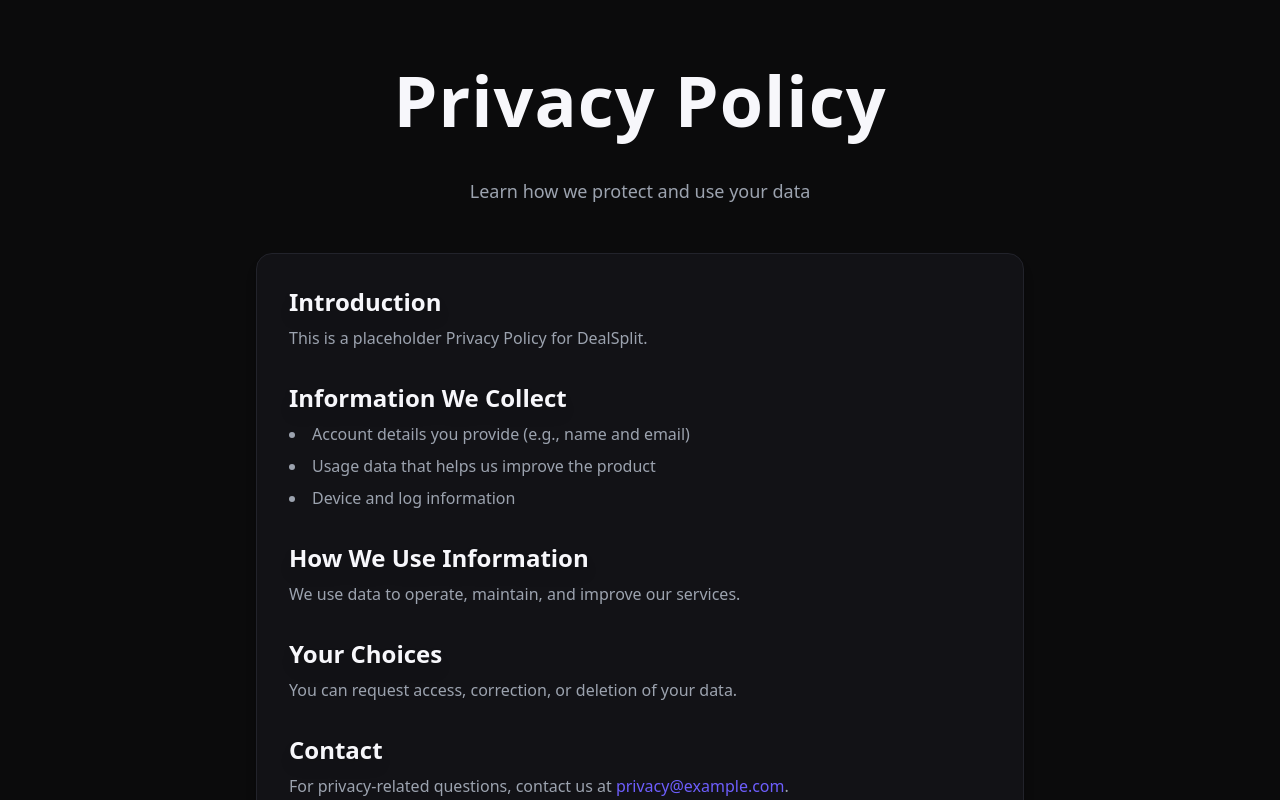
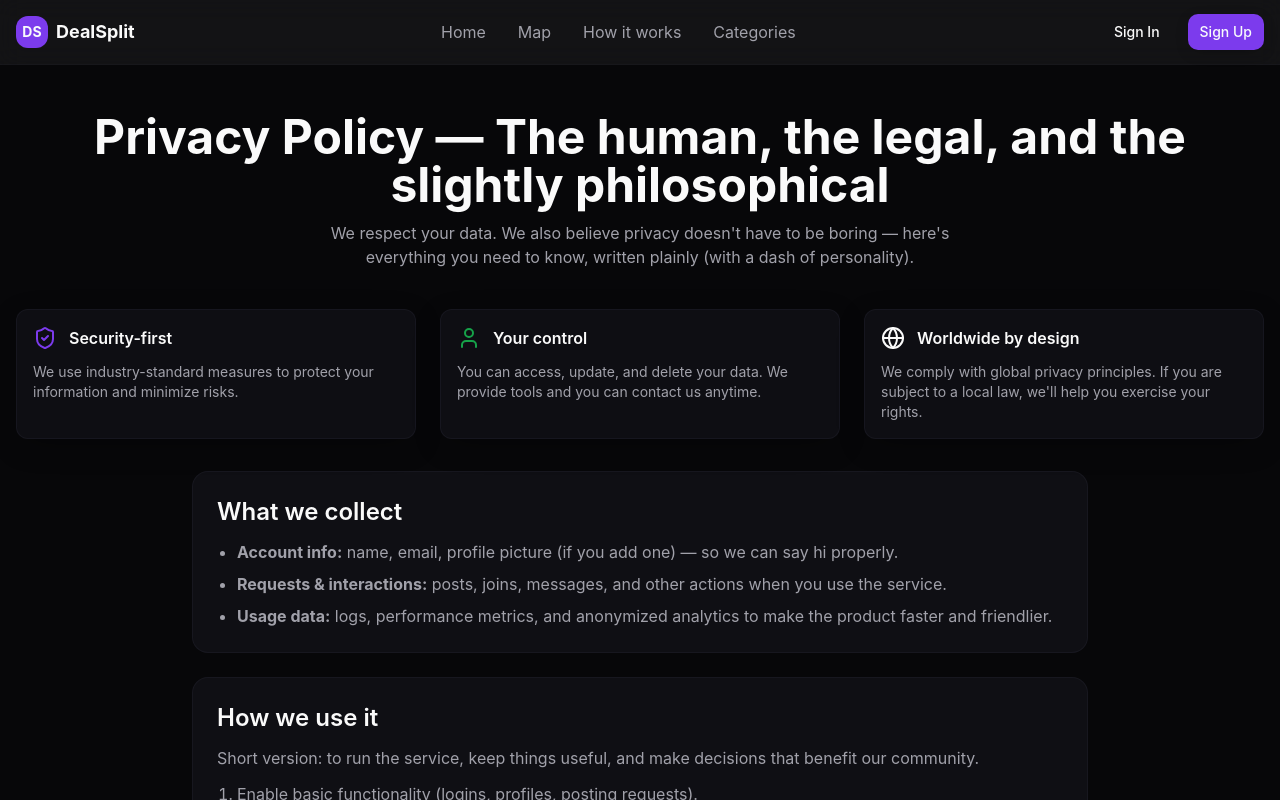
Before and after one commit to Karan-0412/deal-split-map, a React (Vite) app: page /policy in a window 1280 px wide. Built offline with nearby package versions, Linux system fonts and the light colour scheme.

Commit message:
Revamp PrivacyPolicy with creative, thorough content and animations
cgen-53ad5ba4457245efab23c9f2e74474a5

```diff
--- a/src/pages/PrivacyPolicy.tsx
+++ b/src/pages/PrivacyPolicy.tsx
@@ -1,146 +1,107 @@
 import React from "react";
+import React from "react";
+import Navigation from "@/components/Navigation";
 import { motion } from "framer-motion";
-import FuzzyText from "./FuzzyText";
+import { ShieldCheck, Clock, User, Globe, Database } from "lucide-react";
 
 const PrivacyPolicy: React.FC = () => {
   return (
-    <div className="min-h-screen bg-[#0b0b0c] text-[#f7f7fb] font-sans px-6 py-12">
-      <div className="max-w-3xl mx-auto">
-        {/* Animated Title */}
-        <motion.div
-          initial={{ opacity: 0, y: -50 }}
-          animate={{ opacity: 1, y: 0 }}
-          transition={{ duration: 1 }}
-          className="text-center mb-12"
-        >
-<h1
-  style={{
-    fontSize: "70px",
-    fontWeight: "900",
-    textAlign: "center",
-    marginBottom: "24px",
-    color: "#f7f7fb",
-    letterSpacing: "1px",
-  }}
->
-  Privacy Policy
-</h1>
+    <div className="min-h-screen bg-background text-foreground">
+      <Navigation />
 
-          <p className="text-gray-400 mt-4 text-lg">
-            Learn how we protect and use your data
-          </p>
-        </motion.div>
+      <div className="container mx-auto px-4 py-12">
+        <motion.header initial={{ opacity: 0, y: -12 }} animate={{ opacity: 1, y: 0 }} className="text-center mb-10">
+          <h1 className="text-4xl md:text-5xl font-bold">Privacy Policy — The human, the legal, and the slightly philosophical</h1>
+          <p className="text-muted-foreground mt-3 max-w-2xl mx-auto">We respect your data. We also believe privacy doesn't have to be boring — here's everything you need to know, written plainly (with a dash of personality).</p>
+        </motion.header>
 
-        {/* Card Section */}
-        <motion.section
-          className="bg-[#121216] border border-[#22232b] rounded-2xl p-8 shadow-lg"
-          initial={{ opacity: 0, scale: 0.95 }}
-          animate={{ opacity: 1, scale: 1 }}
-          transition={{ duration: 0.8 }}
-        >
-          {/* Introduction */}
-          <motion.div
-            className="mb-8"
-            initial={{ opacity: 0, x: -30 }}
-            whileInView={{ opacity: 1, x: 0 }}
-            viewport={{ once: true }}
-            transition={{ duration: 0.7 }}
-          >
-            <h2 className="text-2xl font-bold text-[#f7f7fb] mb-2 drop-shadow-lg">
-              Introduction
-            </h2>
-            <p className="text-gray-400">
-              This is a placeholder Privacy Policy for DealSplit.
-            </p>
-          </motion.div>
+        <motion.section className="grid gap-6 md:grid-cols-3 mb-8">
+          <motion.article className="p-4 bg-card/80 border border-border/30 rounded-xl shadow-card flex flex-col gap-3" whileHover={{ y: -6 }}>
+            <div className="flex items-center gap-3">
+              <ShieldCheck className="w-6 h-6 text-primary" />
+              <h3 className="font-semibold">Security-first</h3>
+            </div>
+            <p className="text-sm text-muted-foreground">We use industry-standard measures to protect your information and minimize risks.</p>
+          </motion.article>
 
-          {/* Information We Collect */}
-          <motion.div
-            className="mb-8"
-            initial={{ opacity: 0, x: 30 }}
-            whileInView={{ opacity: 1, x: 0 }}
-            viewport={{ once: true }}
-            transition={{ duration: 0.7, delay: 0.2 }}
-          >
-            <h2 className="text-2xl font-bold text-[#f7f7fb] mb-2 drop-shadow-lg">
-              Information We Collect
-            </h2>
-            <ul className="list-disc list-inside text-gray-400 space-y-2">
-              <li>Account details you provide (e.g., name and email)</li>
-              <li>Usage data that helps us improve the product</li>
-              <li>Device and log information</li>
-            </ul>
-          </motion.div>
+          <motion.article className="p-4 bg-card/80 border border-border/30 rounded-xl shadow-card flex flex-col gap-3" whileHover={{ y: -6 }}>
+            <div className="flex items-center gap-3">
+              <User className="w-6 h-6 text-accent" />
+              <h3 className="font-semibold">Your control</h3>
+            </div>
+            <p className="text-sm text-muted-foreground">You can access, update, and delete your data. We provide tools and you can contact us anytime.</p>
+          </motion.article>
 
-          {/* How We Use Information */}
-          <motion.div
-            className="mb-8"
-            initial={{ opacity: 0, x: -30 }}
-            whileInView={{ opacity: 1, x: 0 }}
-            viewport={{ once: true }}
-            transition={{ duration: 0.7, delay: 0.4 }}
-          >
-            <h2 className="text-2xl font-bold text-[#f7f7fb] mb-2 drop-shadow-lg">
-              How We Use Information
-            </h2>
-            <p className="text-gray-400">
-              We use data to operate, maintain, and improve our services.
-            </p>
-          </motion.div>
-
-          {/* Your Choices */}
-          <motion.div
-            className="mb-8"
-            initial={{ opacity: 0, x: 30 }}
-            whileInView={{ opacity: 1, x: 0 }}
-            viewport={{ once: true }}
-            transition={{ duration: 0.7, delay: 0.6 }}
-          >
-            <h2 className="text-2xl font-bold text-[#f7f7fb] mb-2 drop-shadow-lg">
-              Your Choices
-            </h2>
-            <p className="text-gray-400">
-              You can request access, correction, or deletion of your data.
-            </p>
-          </motion.div>
-
-          {/* Contact */}
-          <motion.div
-            initial={{ opacity: 0, x: -30 }}
-            whileInView={{ opacity: 1, x: 0 }}
-            viewport={{ once: true }}
-            transition={{ duration: 0.7, delay: 0.8 }}
-          >
-            <h2 className="text-2xl font-bold text-[#f7f7fb] mb-2 drop-shadow-lg">
-              Contact
-            </h2>
-            <p className="text-gray-400">
-              For privacy-related questions, contact us at{" "}
-              <a
-                href="mailto:privacy@example.com"
-                className="text-[#6d5efc] hover:underline"
-              >
-                privacy@example.com
-              </a>
-              .
-            </p>
-          </motion.div>
+          <motion.article className="p-4 bg-card/80 border border-border/30 rounded-xl shadow-card flex flex-col gap-3" whileHover={{ y: -6 }}>
+            <div className="flex items-center gap-3">
+              <Globe className="w-6 h-6 text-foreground" />
+              <h3 className="font-semibold">Worldwide by design</h3>
+            </div>
+            <p className="text-sm text-muted-foreground">We comply with global privacy principles. If you are subject to a local law, we'll help you exercise your rights.</p>
+          </motion.article>
         </motion.section>
 
-        {/* Back to Home */}
-        <motion.p
-          className="mt-10 text-center"
-          initial={{ opacity: 0 }}
-          animate={{ opacity: 1 }}
-          transition={{ delay: 1 }}
-        >
-          <a
-            href="/"
-            className="text-[#6d5efc] hover:text-[#8d7efc] transition-colors"
-          >
-            ← Back to Home
-          </a>
-        </motion.p>
+        <section className="max-w-4xl mx-auto">
+          <div className="bg-card/90 border border-border/30 rounded-2xl p-6 mb-6">
+            <h2 className="text-2xl font-semibold mb-3">What we collect</h2>
+            <ul className="list-disc ml-5 text-muted-foreground space-y-2">
+              <li><strong>Account info:</strong> name, email, profile picture (if you add one) — so we can say hi properly.</li>
+              <li><strong>Requests & interactions:</strong> posts, joins, messages, and other actions when you use the service.</li>
+              <li><strong>Usage data:</strong> logs, performance metrics, and anonymized analytics to make the product faster and friendlier.</li>
+            </ul>
+          </div>
+
+          <div className="bg-card/90 border border-border/30 rounded-2xl p-6 mb-6">
+            <h2 className="text-2xl font-semibold mb-3">How we use it</h2>
+            <p className="text-muted-foreground mb-3">Short version: to run the service, keep things useful, and make decisions that benefit our community.</p>
+            <ol className="list-decimal ml-5 text-muted-foreground space-y-2">
+              <li>Enable basic functionality (logins, profiles, posting requests).</li>
+              <li>Improve recommendations, search, and maps.</li>
+              <li>Protect against fraud and misuse.</li>
+            </ol>
+          </div>
+
+          <div className="bg-card/90 border border-border/30 rounded-2xl p-6 mb-6">
+            <h2 className="text-2xl font-semibold mb-3">Sharing & third parties</h2>
+            <p className="text-muted-foreground">We do not sell your personal data. We may share limited data with:</p>
+            <ul className="list-disc ml-5 text-muted-foreground mt-2">
+              <li>Service providers (hosting, analytics) under contract.</li>
+              <li>Law enforcement when required by law.</li>
+            </ul>
+          </div>
+
+          <div className="bg-card/90 border border-border/30 rounded-2xl p-6 mb-6">
+            <h2 className="text-2xl font-semibold mb-3">Cookies & tracking</h2>
+            <p className="text-muted-foreground">We use cookies and similar technologies for essential functionality and analytics. You can manage cookies via your browser.</p>
+          </div>
+
+          <div className="bg-card/90 border border-border/30 rounded-2xl p-6 mb-6">
+            <h2 className="text-2xl font-semibold mb-3">Data retention & deletion</h2>
+            <p className="text-muted-foreground">We keep data only as long as needed. You may request deletion and we will comply subject to legal obligations.</p>
+          </div>
+
+          <div className="bg-card/90 border border-border/30 rounded-2xl p-6 mb-6">
+            <h2 className="text-2xl font-semibold mb-3">Security</h2>
+            <p className="text-muted-foreground">We use standard controls (encryption, access controls, monitoring) to protect data. No system is perfect — if something happens we'll be transparent and fix it fast.</p>
+          </div>
+
+          <div className="bg-card/90 border border-border/30 rounded-2xl p-6 mb-6">
+            <h2 className="text-2xl font-semibold mb-3">Children</h2>
+            <p className="text-muted-foreground">Our service is not intended for children under 13. If you believe a child provided personal data, contact us and we'll help.</p>
+          </div>
+
+          <div className="flex items-center justify-between gap-4 flex-col md:flex-row">
+            <div className="text-sm text-muted-foreground">Last updated: {new Date().toLocaleDateString()}</div>
+            <div className="flex items-center gap-3">
+              <a href="mailto:privacy@example.com" className="text-primary font-semibold">privacy@example.com</a>
+              <button className="text-sm px-3 py-1 rounded bg-muted/80 hover:bg-muted transition">Download PDF</button>
+            </div>
+          </div>
+        </section>
+
+        <footer className="mt-10 text-center text-muted-foreground">
+          <p>We wrote this with care. You can enjoy the rest of your day now.</p>
+        </footer>
       </div>
     </div>
   );
```
